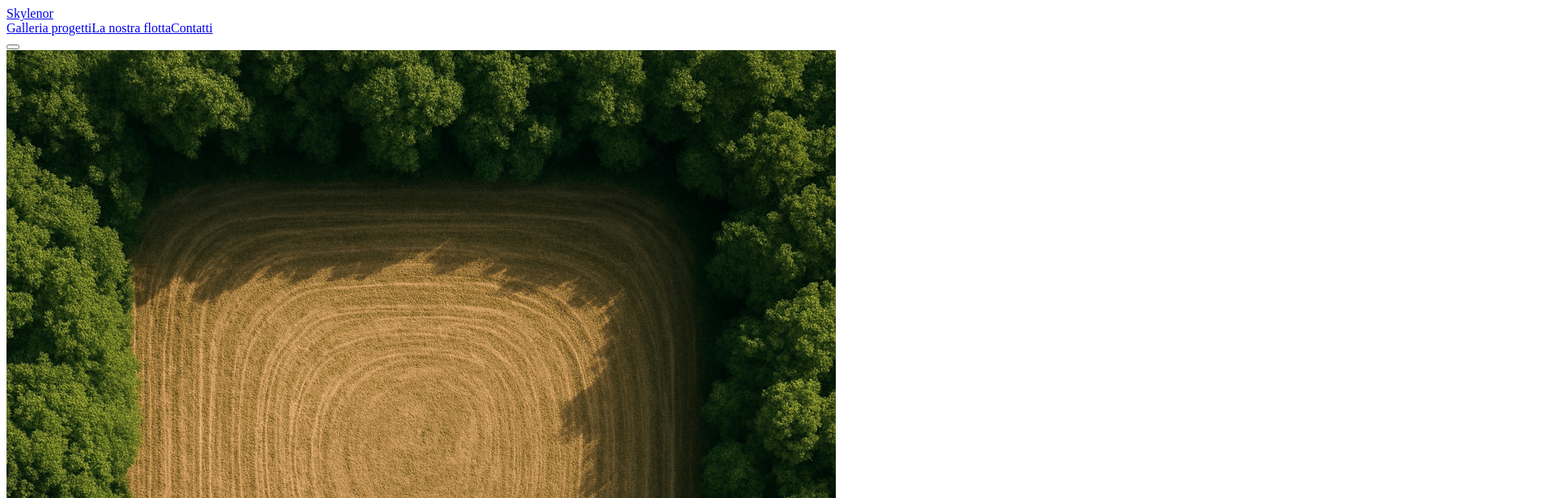
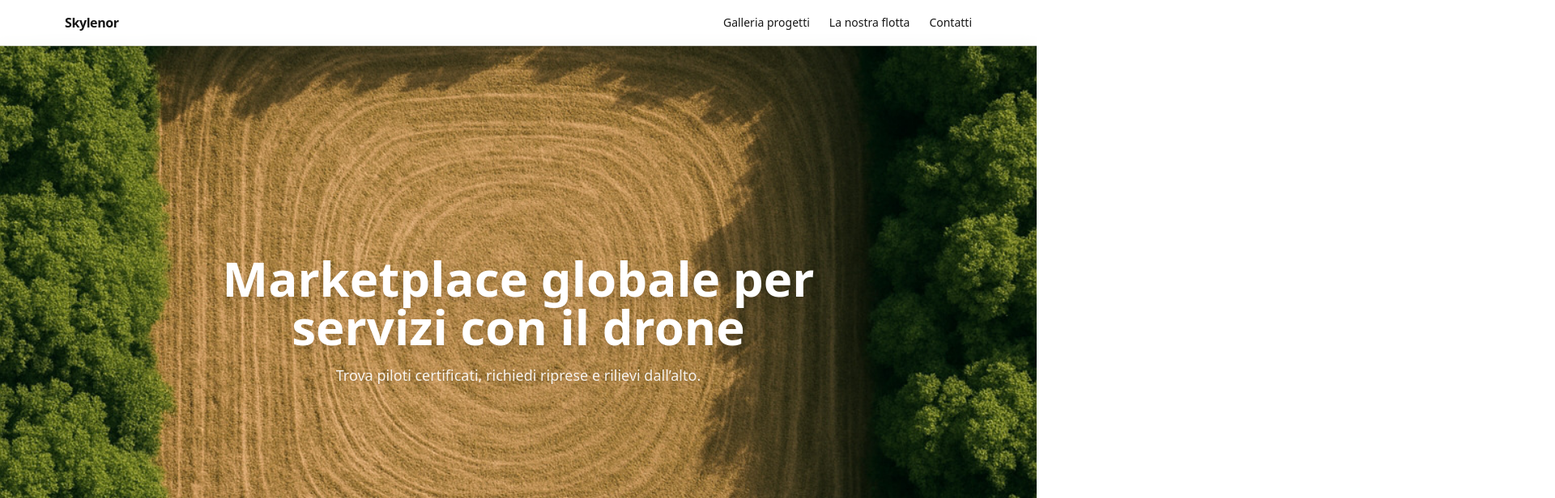
Before and after one commit to alessiomarciano007-prog/skylenor, a Next.js app: page / in a window 1280 px wide. Shown: the top 616 px of the page at 81% size, 1920 px wide, since content can reach past the window. Built offline with nearby package versions, Linux system fonts and the light colour scheme.

Commit message:
Update globals.css

```diff
--- a/app/globals.css
+++ b/app/globals.css
@@ -1,39 +1,29 @@
-/* scroll dolce */
-:root { scroll-behavior: smooth; }
+@tailwind base;
+@tailwind components;
+@tailwind utilities;
 
-/* Entrata morbida delle sezioni mentre scorri */
-.reveal {
-  opacity: 0;
-  transform: translateY(10px);
-  transition: opacity .6s ease, transform .6s ease;
+/* Reset minimi utili */
+html, body {
+  height: 100%;
 }
-.reveal.show {
-  opacity: 1;
-  transform: none;
+body {
+  @apply bg-white text-neutral-900 antialiased;
 }
 
-/* Utility: nasconde i “tagli” fra le sezioni con una sfumatura */
-.fade-top {
-  position: absolute; inset: 0 auto auto 0;
-  height: 72px; width: 100%;
-  background: linear-gradient(to top, transparent 0%, rgba(0,0,0,.35) 100%);
-  pointer-events: none;
-}
-.fade-bottom {
-  position: absolute; inset: auto 0 0 0;
-  height: 96px; width: 100%;
-  background: linear-gradient(to bottom, transparent 0%, #fff 100%);
-  pointer-events: none;
+/* Rimuove spazi/padding indesiderati sulle immagini full-bleed */
+img {
+  display: block;
+  max-width: 100%;
+  height: auto;
+  -webkit-user-drag: none;
+  user-select: none;
 }
 
-/* header sticky con sfondo sfumato leggero */
-.header-blur {
-  backdrop-filter: saturate(180%) blur(8px);
-  background: linear-gradient(to bottom, rgba(255,255,255,.85), rgba(255,255,255,.55));
+/* Utility per sfumatura tra sezioni (evita la “riga” di stacco) */
+.section-fade {
+  pointer-events: none;
+  position: absolute;
+  left: 0; right: 0; bottom: 0;
+  height: 2rem; /* ~8 in tailwind */
+  background-image: linear-gradient(to bottom, transparent, white);
 }
-
-/* Evita linee sottili tra sezioni su alcuni browser */
-img, video, canvas { display:block; }
-
-/* Antialias generale testi */
-html { -webkit-font-smoothing: antialiased; -moz-osx-font-smoothing: grayscale; }
```
